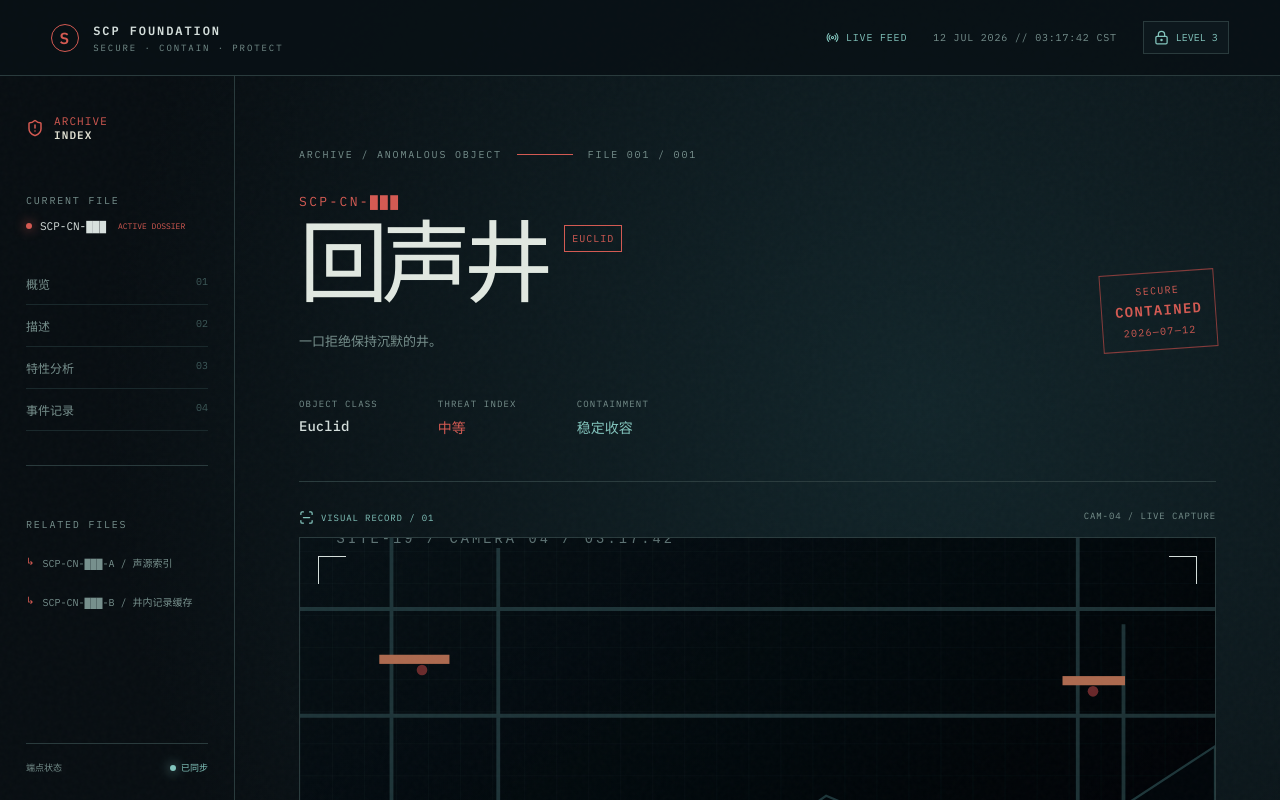
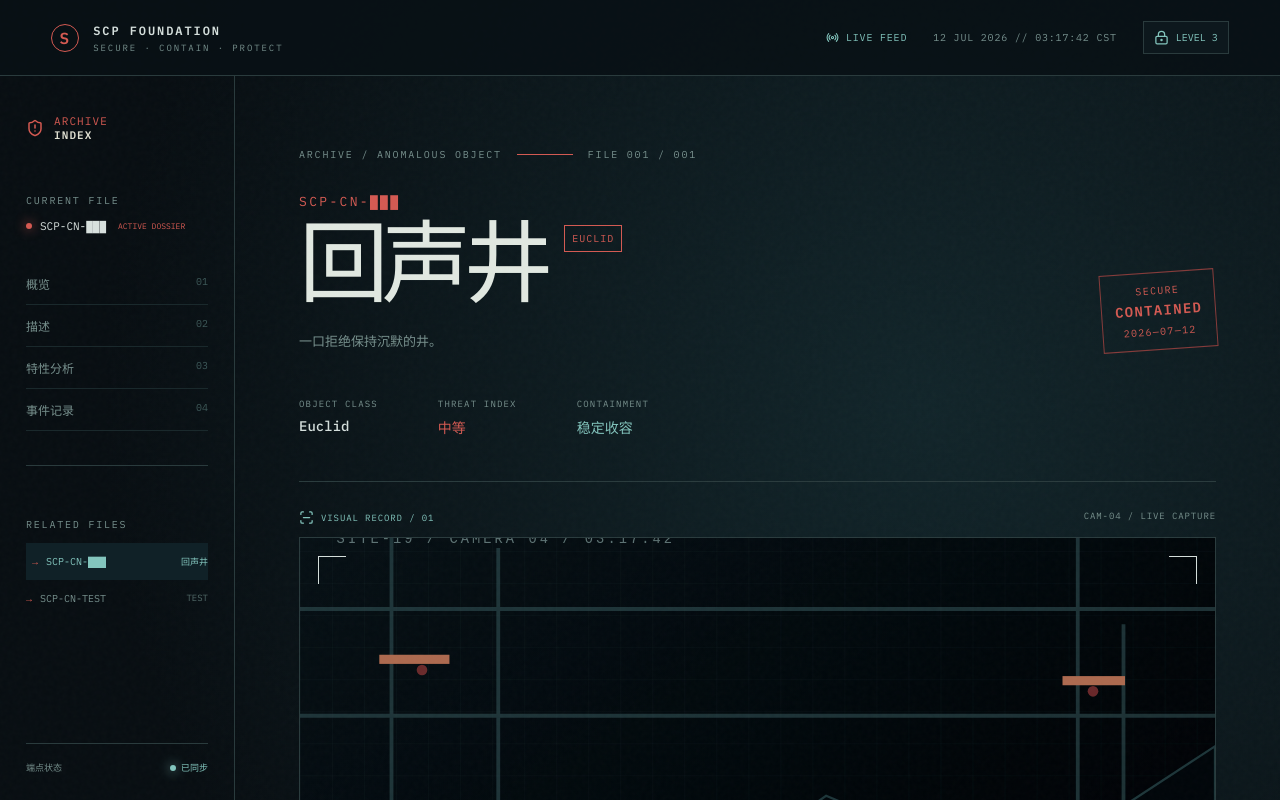
Before and after one commit to lantean600/scp-archive-terminal, a React (Vite) app: page / in a window 1280 px wide. Shown: the top 800 px of the page. Built offline with nearby package versions, Linux system fonts and the light colour scheme; no server answers.

Commit message:
fix display for merged archive submissions

```diff
--- a/src/App.tsx
+++ b/src/App.tsx
@@ -7,7 +7,8 @@ import { RadarChart } from './components/RadarChart'
 import './styles.css'
 import { Editor } from './components/Editor'
 
-const archive = archives[0]
+const requestedArchiveId = new URLSearchParams(window.location.search).get('archive')
+const archive = archives.find((item) => item.id === requestedArchiveId) ?? archives[0]
 const isEditorRoute = new URLSearchParams(window.location.search).get('view') === 'editor' || window.location.pathname.endsWith('/editor') || window.location.pathname.endsWith('/editor/')
 
 export default function App() {
@@ -17,7 +18,7 @@ export default function App() {
   const [openAppendix, setOpenAppendix] = useState(0)
   return <div className="terminal-shell">
     <div className="grain" /><header className="topbar"><div className="brand-mark"><span className="brand-symbol">S</span><span><b>SCP FOUNDATION</b><small>SECURE · CONTAIN · PROTECT</small></span></div><div className="topbar-status"><span><Radio size={13} /> LIVE FEED</span><span className="topbar-clock">12 JUL 2026 // 03:17:42 CST</span><button aria-label="访问权限"><LockKeyhole size={15} /> LEVEL 3</button></div></header>
-    <div className="layout"><ArchiveNav archive={archive} open={navOpen} onToggle={() => setNavOpen(v => !v)} /><main className="archive-main">
+    <div className="layout"><ArchiveNav archives={archives} activeId={archive.id} open={navOpen} onToggle={() => setNavOpen(v => !v)} /><main className="archive-main">
       <section className="archive-hero" id="overview"><div className="eyebrow"><span>ARCHIVE / ANOMALOUS OBJECT</span><span className="eyebrow-line" /><span>FILE 001 / 001</span></div><div className="hero-title"><div><p className="item-number">{archive.itemNumber}</p><h1>{archive.title}<sup>EUCLID</sup></h1><p className="subtitle">一口拒绝保持沉默的井。</p></div><div className="stamp">SECURE<br /><b>CONTAINED</b><br />2026—07—12</div></div><div className="hero-meta"><div><span>OBJECT CLASS</span><b>{archive.objectClass}</b></div><div><span>THREAT INDEX</span><b className="red-text">{archive.threatLevel}</b></div><div><span>CONTAINMENT</span><b className="cyan-text">{archive.status}</b></div></div></section>
       <section className="image-panel"><div className="image-topline"><span><ScanLine size={15} /> VISUAL RECORD / 01</span><span>CAM-04 / LIVE CAPTURE</span></div><button className="image-button" onClick={() => setLightbox(true)} aria-label="放大查看收容物图像"><img src={archive.image} alt="Site-19 地下层收容单元中的回声井" /><span className="scan-corner tl" /><span className="scan-corner tr" /><span className="scan-corner bl" /><span className="scan-corner br" /><span className="image-expand"><Maximize2 size={15} /> EXPAND</span></button><p className="image-caption"><span>图像说明</span>{archive.imageCaption}</p></section>
       <section className="content-grid"><article className="dossier-copy" id="description"><div className="section-heading"><span>01</span><h2>档案正文</h2><i /></div><section className="copy-block"><h3>{archive.containmentProcedures.title}</h3>{archive.containmentProcedures.paragraphs.map(p => <p key={p}>{p}</p>)}</section><section className="copy-block"><h3>{archive.description.title}</h3>{archive.description.paragraphs.map(p => <p key={p}>{p}</p>)}</section><section className="copy-block discovery"><h3>{archive.discoveryLog.title}<small>RECOVERY LOG / 2024.11.08</small></h3>{archive.discoveryLog.paragraphs.map(p => <p key={p}>{p}</p>)}</section></article><aside className="analysis-panel" id="characteristics"><div className="section-heading"><span>02</span><h2>特性分析</h2><i /></div><div className="metrics">{archive.characteristics.map(item => <MetricCard item={item} key={item.label} />)}</div><div className="radar-card"><div className="card-kicker">异常轮廓 <span>LIVE MODEL</span></div><RadarChart metrics={archive.radarMetrics} /></div></aside></section>
--- a/src/components/ArchiveNav.tsx
+++ b/src/components/ArchiveNav.tsx
@@ -1,12 +1,13 @@
 import { Menu, ShieldAlert, X } from 'lucide-react'
 import type { Archive } from '../types/archive'
 
-export function ArchiveNav({ archive, open, onToggle }: { archive: Archive; open: boolean; onToggle: () => void }) {
+export function ArchiveNav({ archives, activeId, open, onToggle }: { archives: Archive[]; activeId: string; open: boolean; onToggle: () => void }) {
+  const active = archives.find((archive) => archive.id === activeId) ?? archives[0]
   return <><button className="mobile-nav-toggle" onClick={onToggle} aria-label="打开档案导航">{open ? <X /> : <Menu />}<span>档案索引</span></button><aside className={`archive-nav ${open ? 'is-open' : ''}`}>
     <div className="nav-seal"><ShieldAlert size={18} /><span>ARCHIVE<br /><b>INDEX</b></span></div>
-    <div className="nav-label">CURRENT FILE</div><div className="nav-file"><span className="status-dot" />{archive.itemNumber}<small>ACTIVE DOSSIER</small></div>
+    <div className="nav-label">CURRENT FILE</div><div className="nav-file"><span className="status-dot" />{active.itemNumber}<small>ACTIVE DOSSIER</small></div>
     <nav aria-label="档案章节"><a href="#overview">概览 <span>01</span></a><a href="#description">描述 <span>02</span></a><a href="#characteristics">特性分析 <span>03</span></a><a href="#timeline">事件记录 <span>04</span></a></nav>
-    <div className="nav-divider" /><div className="nav-label">RELATED FILES</div>{archive.relatedArchives.map(item => <a className="related-link" href="#" key={item}><span>↳</span>{item}</a>)}
+    <div className="nav-divider" /><div className="nav-label">RELATED FILES</div>{archives.map((archive) => <a className={`related-link${archive.id === activeId ? ' archive-link-active' : ''}`} href={`${import.meta.env.BASE_URL}?archive=${encodeURIComponent(archive.id)}`} key={archive.id}><span>→</span>{archive.itemNumber}<small>{archive.title}</small></a>)}
     <div className="nav-footer"><span>端点状态</span><strong><i />已同步</strong></div>
   </aside></>
 }
--- a/src/data/archives.ts
+++ b/src/data/archives.ts
@@ -1,8 +1,34 @@
-import archiveDocument from '../../content/archives/scp-cn-echo-well.json'
-import echoWell from '../assets/echo-well.svg'
 import type { Archive } from '../types/archive'
 
-export const archives: Archive[] = [{
-  ...archiveDocument,
-  image: echoWell,
-} as Archive]
+type ArchiveDocument = Omit<Archive, 'image'> & { image: string }
+
+const archiveDocuments = import.meta.glob('../../content/archives/*.json', {
+  eager: true,
+  import: 'default',
+}) as Record<string, ArchiveDocument>
+
+const archiveAssets = import.meta.glob('../../content/assets/*', {
+  eager: true,
+  query: '?url',
+  import: 'default',
+}) as Record<string, string>
+
+function filename(path: string) {
+  return path.split('/').pop()?.toLowerCase() ?? ''
+}
+
+function assetFor(document: ArchiveDocument) {
+  const id = document.id.toLowerCase()
+  const requested = filename(document.image)
+  const candidates = Object.entries(archiveAssets)
+  return candidates.find(([path]) => filename(path).replace(/\.[^.]+$/, '') === id)?.[1]
+    ?? candidates.find(([path]) => filename(path) === requested)?.[1]
+    ?? ''
+}
+
+export const archives: Archive[] = Object.entries(archiveDocuments)
+  .map(([documentPath, document]) => ({
+    ...document,
+    image: assetFor(document),
+  }))
+  .sort((a, b) => Number((b.archiveStatus ?? 'published') === 'published') - Number((a.archiveStatus ?? 'published') === 'published') || a.itemNumber.localeCompare(b.itemNumber))
```
Also changed, not shown: src/styles.css.
